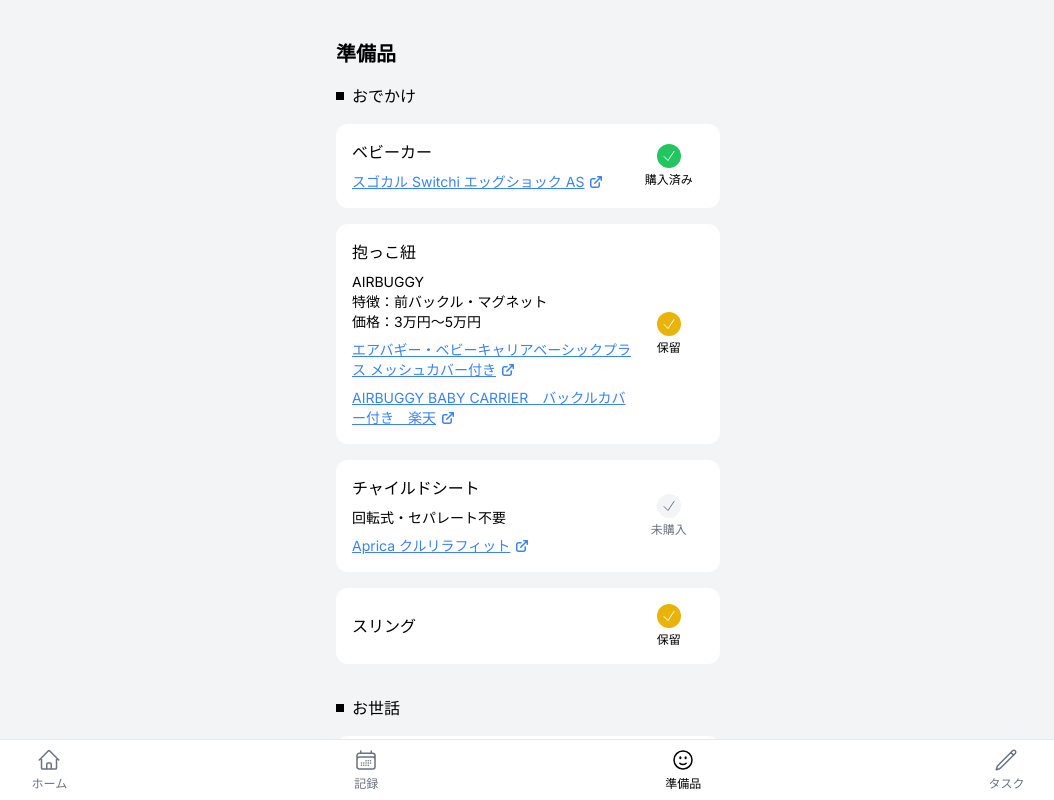
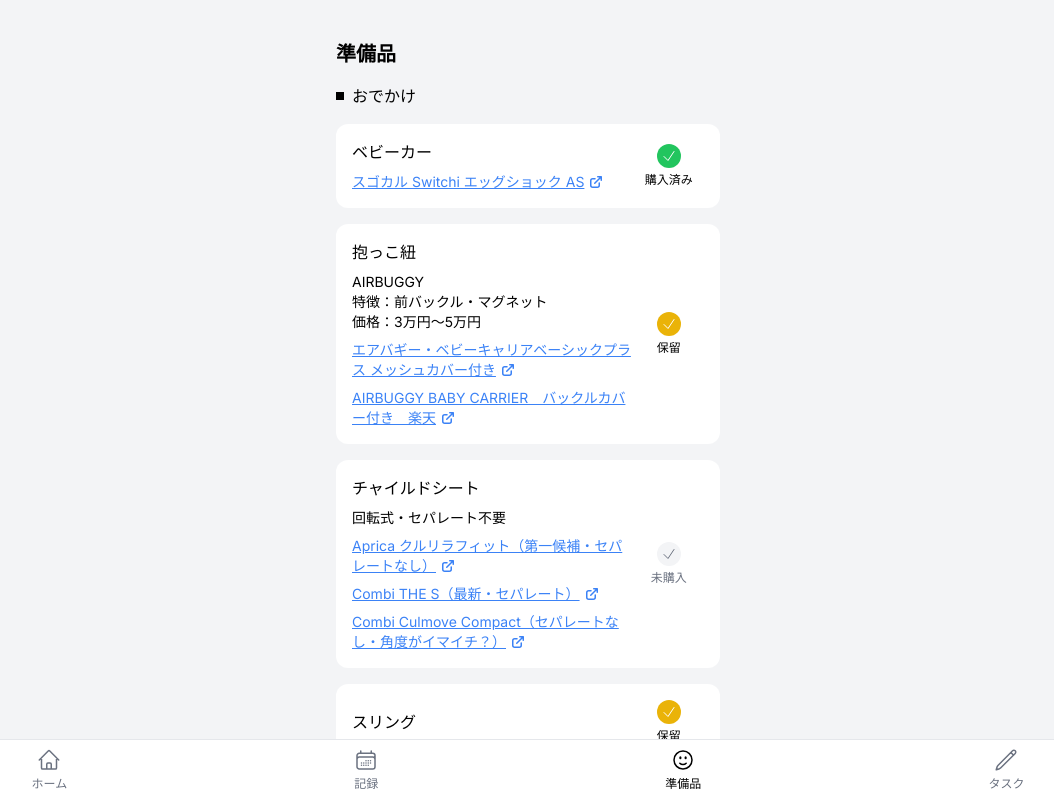
Before and after one commit to bokuhakubo/birth-journey, a Next.js app: page / in a window 1280 px wide. Both pictures are taken after a click on the button "準備品". Shown: the top 800 px of the page, without its empty margins (112-1166 px from the left). Built offline with nearby package versions, Linux system fonts and the light colour scheme.

Commit message:
fix: update item

```diff
--- a/src/app/components/ItemSection.jsx
+++ b/src/app/components/ItemSection.jsx
@@ -61,7 +61,21 @@
                                 <h4 className="font-medium">チャイルドシート</h4>
                                 <p className="text-sm mt-2">回転式・セパレート不要</p>
                                 <a href="https://www.aprica.jp/products/childseat/detail/chair/cururila_fit/" target="_blank" rel="nofollow noopener" className="text-sm mt-2 text-blue-500 underline block">
-                                    Aprica クルリラフィット
+                                    Aprica クルリラフィット（第一候補・セパレートなし）
+                                    <svg xmlns="http://www.w3.org/2000/svg" viewBox="0 0 16 16" fill="currentColor" className="size-4 inline-block ml-1 mt-[-3px]">
+                                        <path d="M6.22 8.72a.75.75 0 0 0 1.06 1.06l5.22-5.22v1.69a.75.75 0 0 0 1.5 0v-3.5a.75.75 0 0 0-.75-.75h-3.5a.75.75 0 0 0 0 1.5h1.69L6.22 8.72Z" />
+                                        <path d="M3.5 6.75c0-.69.56-1.25 1.25-1.25H7A.75.75 0 0 0 7 4H4.75A2.75 2.75 0 0 0 2 6.75v4.5A2.75 2.75 0 0 0 4.75 14h4.5A2.75 2.75 0 0 0 12 11.25V9a.75.75 0 0 0-1.5 0v2.25c0 .69-.56 1.25-1.25 1.25h-4.5c-.69 0-1.25-.56-1.25-1.25v-4.5Z" />
+                                    </svg>
+                                </a>
+                                <a href="https://www.combi.co.jp/store/baby/carseat/thes_sp/?srsltid=AfmBOoqrzN0YhsddY53pI73ecvBncvo0atQXCuk1ldVuJSl-Ob85tNUh" target="_blank" rel="nofollow noopener" className="text-sm mt-2 text-blue-500 underline block">
+                                    Combi THE S（最新・セパレート）
+                                    <svg xmlns="http://www.w3.org/2000/svg" viewBox="0 0 16 16" fill="currentColor" className="size-4 inline-block ml-1 mt-[-3px]">
+                                        <path d="M6.22 8.72a.75.75 0 0 0 1.06 1.06l5.22-5.22v1.69a.75.75 0 0 0 1.5 0v-3.5a.75.75 0 0 0-.75-.75h-3.5a.75.75 0 0 0 0 1.5h1.69L6.22 8.72Z" />
+                                        <path d="M3.5 6.75c0-.69.56-1.25 1.25-1.25H7A.75.75 0 0 0 7 4H4.75A2.75 2.75 0 0 0 2 6.75v4.5A2.75 2.75 0 0 0 4.75 14h4.5A2.75 2.75 0 0 0 12 11.25V9a.75.75 0 0 0-1.5 0v2.25c0 .69-.56 1.25-1.25 1.25h-4.5c-.69 0-1.25-.56-1.25-1.25v-4.5Z" />
+                                    </svg>
+                                </a>
+                                <a href="https://www.combi.co.jp/store/baby/carseat/culmove_sp/" target="_blank" rel="nofollow noopener" className="text-sm mt-2 text-blue-500 underline block">
+                                    Combi Culmove Compact（セパレートなし・角度がイマイチ？）
                                     <svg xmlns="http://www.w3.org/2000/svg" viewBox="0 0 16 16" fill="currentColor" className="size-4 inline-block ml-1 mt-[-3px]">
                                         <path d="M6.22 8.72a.75.75 0 0 0 1.06 1.06l5.22-5.22v1.69a.75.75 0 0 0 1.5 0v-3.5a.75.75 0 0 0-.75-.75h-3.5a.75.75 0 0 0 0 1.5h1.69L6.22 8.72Z" />
                                         <path d="M3.5 6.75c0-.69.56-1.25 1.25-1.25H7A.75.75 0 0 0 7 4H4.75A2.75 2.75 0 0 0 2 6.75v4.5A2.75 2.75 0 0 0 4.75 14h4.5A2.75 2.75 0 0 0 12 11.25V9a.75.75 0 0 0-1.5 0v2.25c0 .69-.56 1.25-1.25 1.25h-4.5c-.69 0-1.25-.56-1.25-1.25v-4.5Z" />
@@ -137,7 +151,7 @@
                                         <td className="border">シャワー丸洗い</td>
                                     </tr>
                                 </table>
-                                <p className="text-sm mt-2">①3点セット（2万円前後）<br />②7,8点セット（4万円前後/羽毛・立体ファイバー）<br />③7,8点セット（1万5千円前後/ポリエステル・固綿）</p>
+                                <p className="text-sm mt-2">①3点セット（2万円前後/立体ファイバー）<br />②7,8点セット（4万円前後/羽毛・立体ファイバー）<br />③7,8点セット（1万5千円前後/ポリエステル・固綿）</p>
                             </div>
                             <div className="flex-1 basis-1/5 flex flex-col justify-center items-center text-gray-500">
                                 <span className="rounded-full p-1 bg-gray-100">
```
Also changed, not shown: 1 other file (tests, documents, lock files or other folders).
